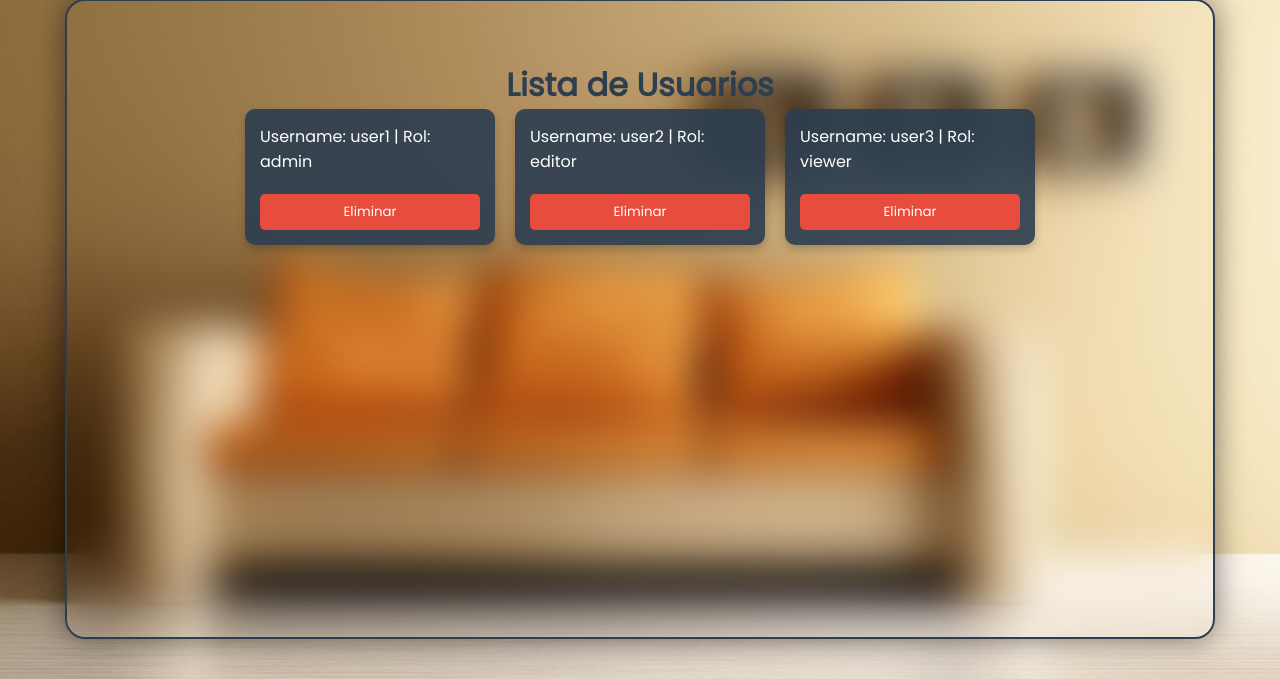
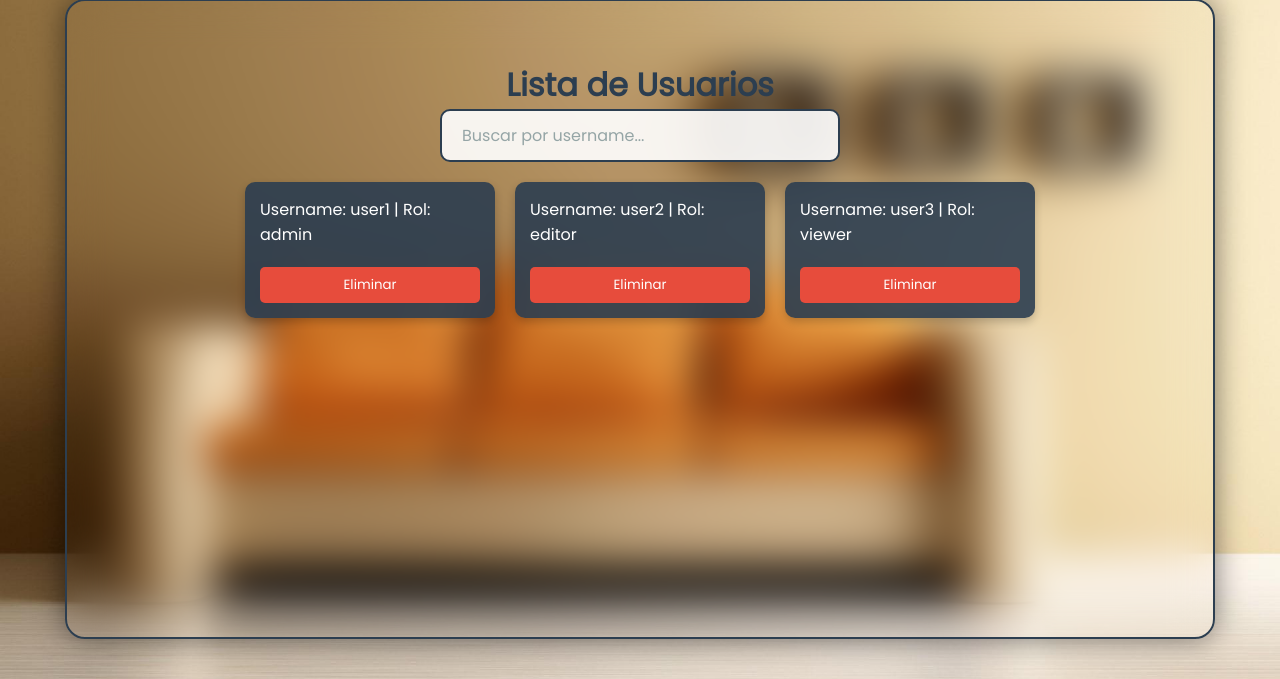
Before and after one commit to Loza64/Residencial, a PHP site: page /residencial/app/view/dashboard.php in a window 1280 px wide, after a click on "Usuarios". Shown: the part 81-760 px from the top of the page. Run offline with PHP 8.4, Linux system fonts and the light colour scheme; the visitor is signed in with stand-in values (Sample User, id 1).

Commit message:
AddSearchUsers

```diff
--- a/app/view/dashboard.php
+++ b/app/view/dashboard.php
@@ -78,6 +78,20 @@ if (!isset($_SESSION['user'])) {
                 // Acá iría el AJAX para eliminar de la base de datos
             }
         }
+
+        function filterUsers() {
+            const searchTerm = document.getElementById('userSearch').value.toLowerCase();
+            const userItems = document.querySelectorAll('.user-list li');
+
+            userItems.forEach(item => {
+                const username = item.querySelector('span').textContent.toLowerCase();
+                if (username.includes(searchTerm)) {
+                    item.style.display = 'flex';
+                } else {
+                    item.style.display = 'none';
+                }
+            });
+        }
     </script>
 </head>
 
@@ -113,6 +127,16 @@ if (!isset($_SESSION['user'])) {
         <!-- Sección de Usuarios -->
         <div class="form-box users" id="user-section" style="display: none;">
             <h2>Lista de Usuarios</h2>
+
+            <div class="search-box">
+                <input
+                    type="text"
+                    id="userSearch"
+                    placeholder="Buscar por username..."
+                    onkeyup="filterUsers()"
+                >
+            </div>
+
             <ul class="user-list">
                 <li>
                     <span>Username: user1 | Rol: admin</span>
--- a/app/view/styles/dashboard.css
+++ b/app/view/styles/dashboard.css
@@ -191,3 +191,37 @@ header{
 .user-list button:hover {
     background-color: #c0392b;
 }
+
+.search-box {
+    width: 100%;
+    margin-bottom: 20px;
+    display: flex;
+    justify-content: center;
+}
+
+.search-box input {
+    width: 100%;
+    max-width: 400px;
+    padding: 12px 20px;
+    border: 2px solid #2c3e50;
+    border-radius: 10px;
+    font-size: 1em;
+    color: #2c3e50;
+    background: rgba(255, 255, 255, 0.9);
+    transition: all 0.3s ease;
+}
+
+.search-box input:focus {
+    outline: none;
+    box-shadow: 0 0 10px rgba(44, 62, 80, 0.3);
+    background: rgba(255, 255, 255, 1);
+}
+
+.search-box input::placeholder {
+    color: #95a5a6;
+}
+
+
+.user-list li {
+    transition: all 0.3s ease;
+}
```
